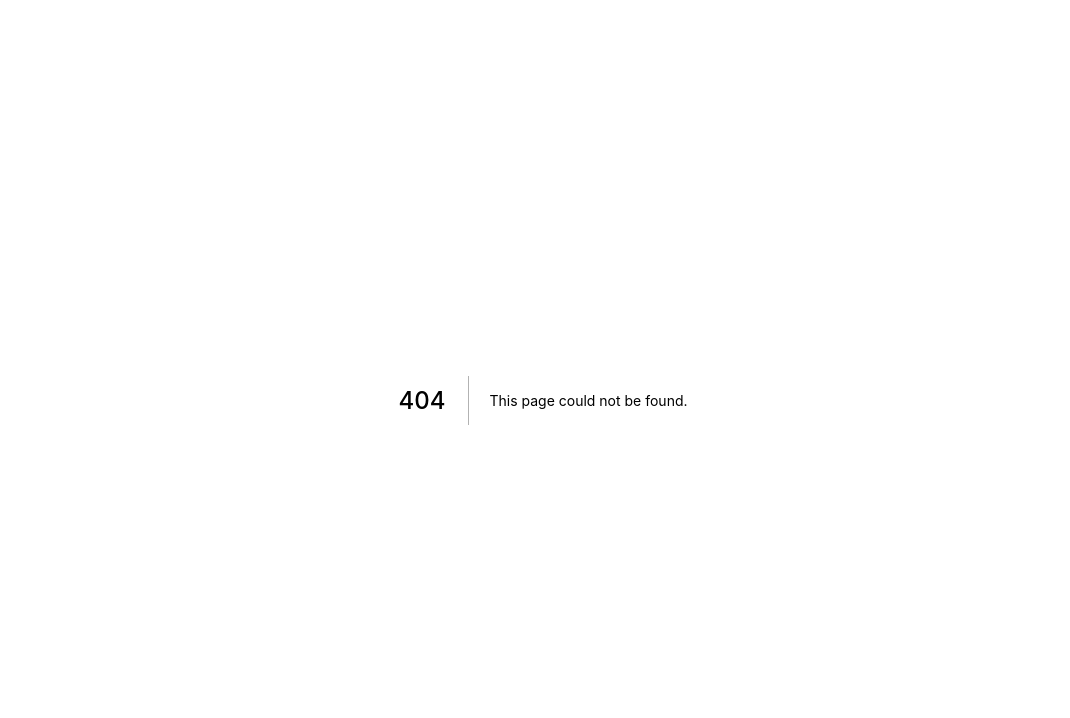
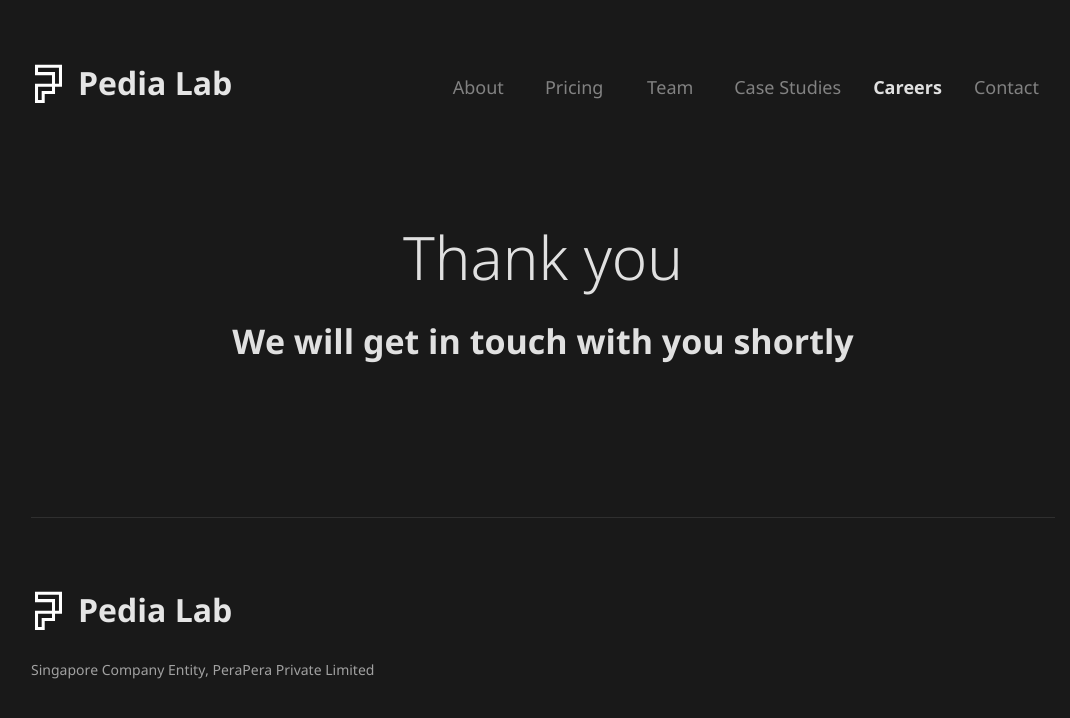
Before and after one commit to pedialab/pedialab.io, a Next.js app: page /thank-you in a window 1280 px wide. Before the commit this address had no page. Shown: the top 718 px of the page, without its empty margins (97-1167 px from the left). Built offline with nearby package versions, Linux system fonts and the light colour scheme.

Commit message:
feat: create thank-you page

```diff
--- /dev/null
+++ b/page-container/thank-you-page/ThankYouPageContainer.tsx
@@ -0,0 +1,37 @@
+import {
+  Box,
+  Grid,
+  makeStyles,
+  Typography
+} from '@material-ui/core';
+import { Header, Footer } from 'pedialab-shared/components';
+
+const useStyle = makeStyles({
+  root: {
+    '& > p:first-of-type': {
+      marginTop: '6.75rem',
+      marginBottom: '1.25rem'
+    }
+  },
+  footer: {
+    marginTop: '9.4rem'
+  }
+});
+
+const CareerPage = () => {
+  const classes = useStyle();
+  return (
+    <>
+      <Box mx="10%">
+        <Grid container direction="column" justify="center" className={classes.root}>
+          <Header isActivatedOrder={4} />
+          <Typography align="center" component="p" variant="h2" color="primary">Thank you</Typography>
+          <Typography align="center" component="p" variant="h3" color="primary">We will get in touch with you shortly</Typography>
+          <Footer className={classes.footer} />
+        </Grid>
+      </Box>
+    </>
+  );
+};
+
+export default CareerPage;
--- /dev/null
+++ b/pages/thank-you.tsx
@@ -0,0 +1,15 @@
+import Head from 'next/head';
+import ThankYouPageContainer from 'pedialab-pages/thank-you-page/ThankYouPageContainer';
+
+function CareersPage() {
+  return (
+    <>
+      <Head>
+        <title>Pedia Lab - Thank You</title>
+      </Head>
+      <ThankYouPageContainer />
+    </>
+  );
+}
+
+export default CareersPage;
```
Also changed, not shown: 1 other file (tests, documents, lock files or other folders).
